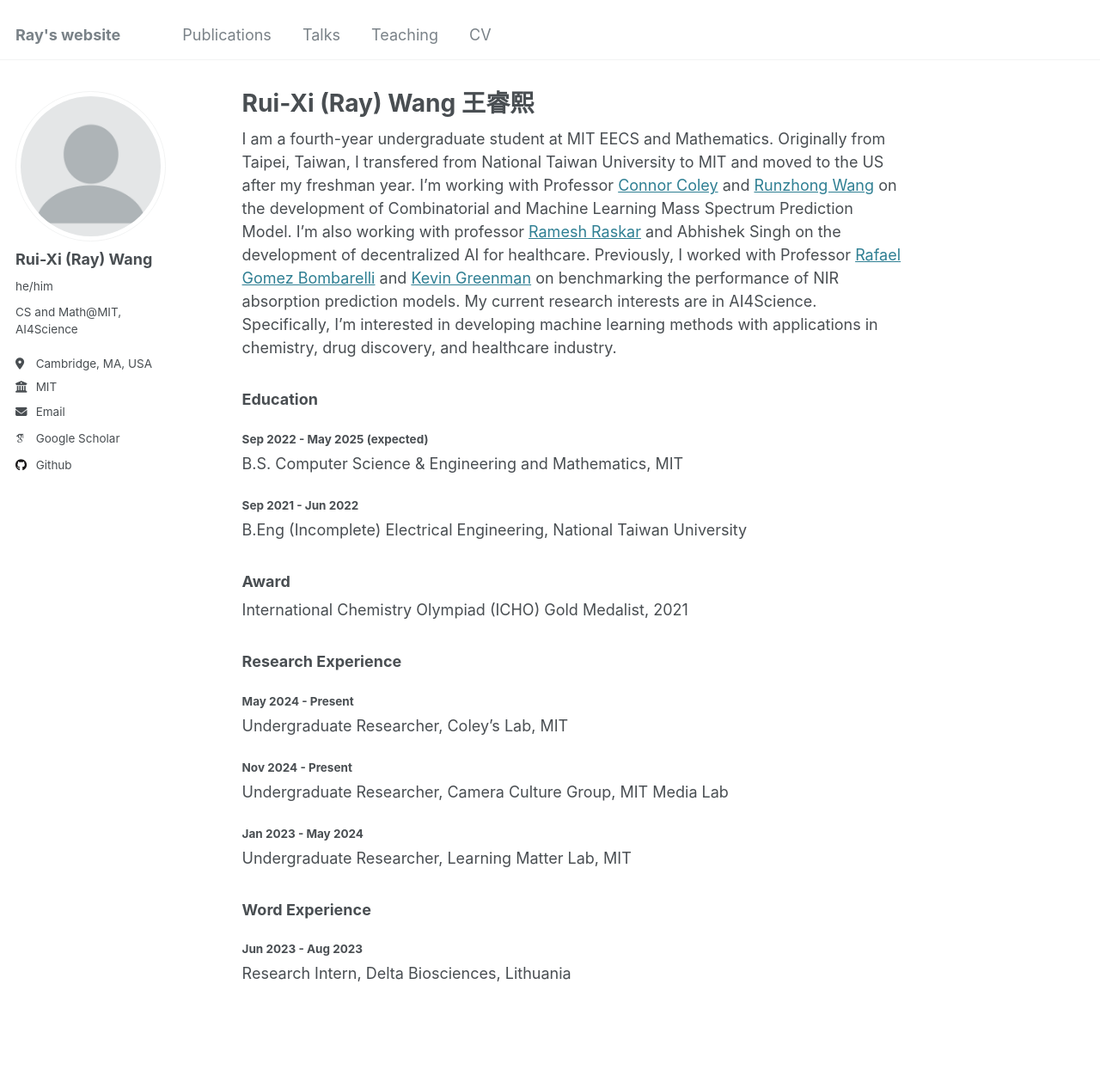
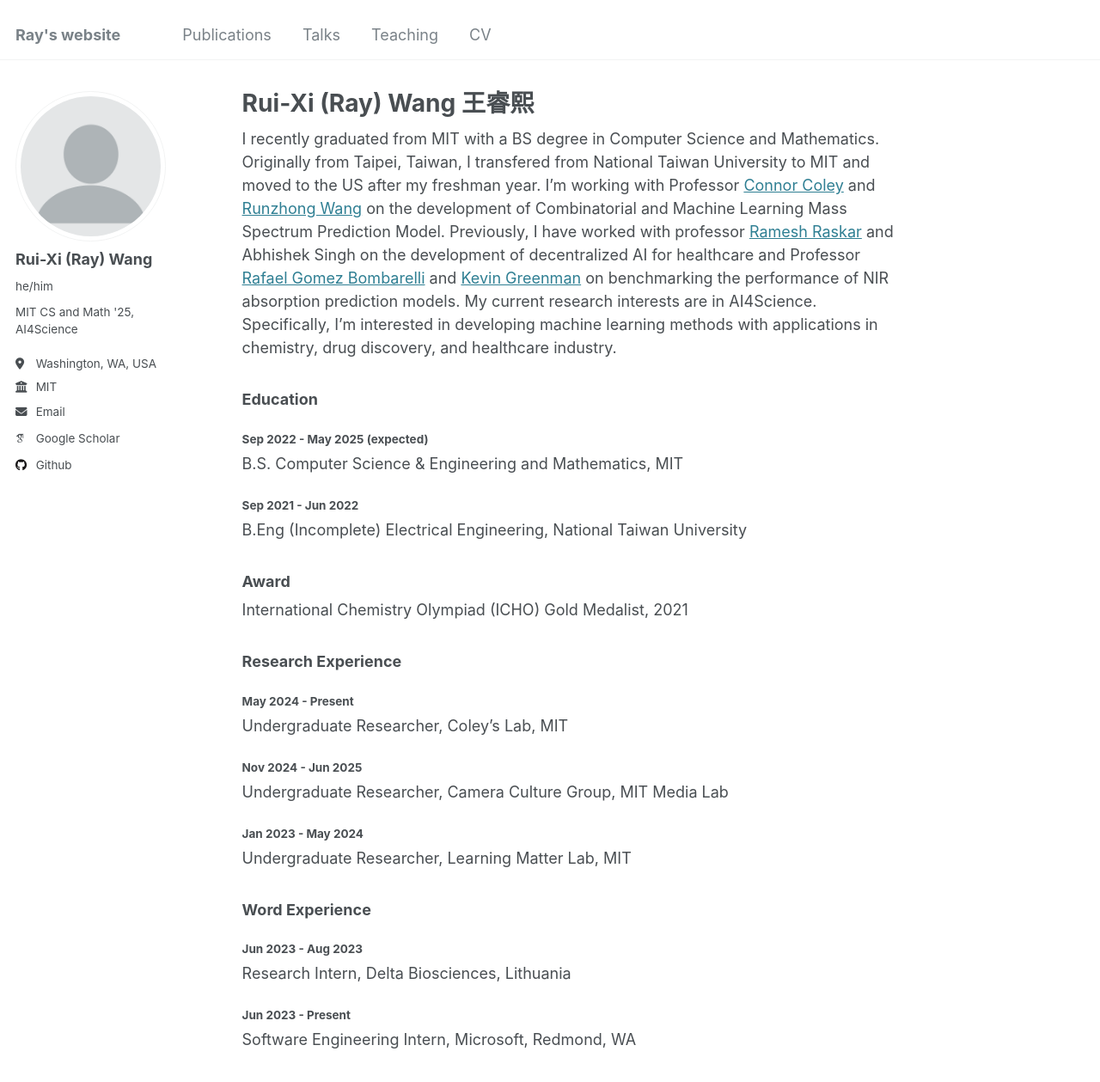
Before and after one commit to RuiXiWangTW/RuiXiWangTW.github.io, a Jekyll site: the page built from _pages/about.md, in a window 1280 px wide and 1400 px high. Shown: the top 1259 px of the window at 86% size. Built offline with Jekyll 4.4.1, drawn with Linux system fonts in a browser that asks for light colours; some web fonts are replaced.

Commit message:
graduate from college

```diff
--- a/_config.yml
+++ b/_config.yml
@@ -24,8 +24,8 @@ author:
   avatar           : "profile.png"
   name             : "Rui-Xi (Ray) Wang"
   pronouns         : he/him
-  bio              : "CS and Math@MIT, AI4Science"
-  location         : "Cambridge, MA, USA"
+  bio              : "MIT CS and Math '25, AI4Science"
+  location         : "Washington, WA, USA"
   employer         : "MIT"
   uri              : # URL
   email            : "rxwangtw@mit.edu"
--- a/_pages/about.md
+++ b/_pages/about.md
@@ -7,11 +7,10 @@ redirect_from:
   - /about.html
 ---
 
-I am a fourth-year undergraduate student at MIT EECS and Mathematics. Originally from Taipei, Taiwan, I transfered from National Taiwan
+I recently graduated from MIT with a BS degree in Computer Science and Mathematics. Originally from Taipei, Taiwan, I transfered from National Taiwan
 University to MIT and moved to the US after my freshman year. I'm working with Professor [Connor Coley](https://coley.mit.edu/)
-and [Runzhong Wang](https://runzhong.wang/) on the development of Combinatorial and Machine Learning Mass Spectrum Prediction Model. I'm also
-working with professor [Ramesh Raskar](https://www.media.mit.edu/groups/camera-culture/overview/) and Abhishek Singh on the development of
-decentralized AI for healthcare. Previously, I worked with Professor [Rafael Gomez Bombarelli](https://gomezbombarelli.mit.edu/) and
+and [Runzhong Wang](https://runzhong.wang/) on the development of Combinatorial and Machine Learning Mass Spectrum Prediction Model.  Previously, I have worked with professor [Ramesh Raskar](https://www.media.mit.edu/groups/camera-culture/overview/) and Abhishek Singh on the development of
+decentralized AI for healthcare and Professor [Rafael Gomez Bombarelli](https://gomezbombarelli.mit.edu/) and
 [Kevin Greenman](https://www.kevinpgreenman.com/) on benchmarking the performance of NIR absorption prediction models. My current research
 interests are in AI4Science. Specifically, I'm interested in developing machine learning methods with applications in chemistry, drug
 discovery, and healthcare industry.
@@ -30,7 +29,7 @@ International Chemistry Olympiad (ICHO) Gold Medalist, 2021
 #### May 2024 - Present
 Undergraduate Researcher, Coley's Lab, MIT
 
-#### Nov 2024 - Present
+#### Nov 2024 - Jun 2025
 Undergraduate Researcher, Camera Culture Group, MIT Media Lab
 
 #### Jan 2023 - May 2024
@@ -39,3 +38,6 @@ Undergraduate Researcher, Learning Matter Lab, MIT
 ### Word Experience
 #### Jun 2023 - Aug 2023
 Research Intern, Delta Biosciences, Lithuania
+
+#### Jun 2023 - Present
+Software Engineering Intern, Microsoft, Redmond, WA
```
Also changed, not shown: _publications/2025-05-01-graph-matching.md (renamed from _publications/2025-02-25-graph-matching.md, +3 -3 lines), _teaching/2024-spring-teaching-1.md (+0 -2 lines), 1 other file.
